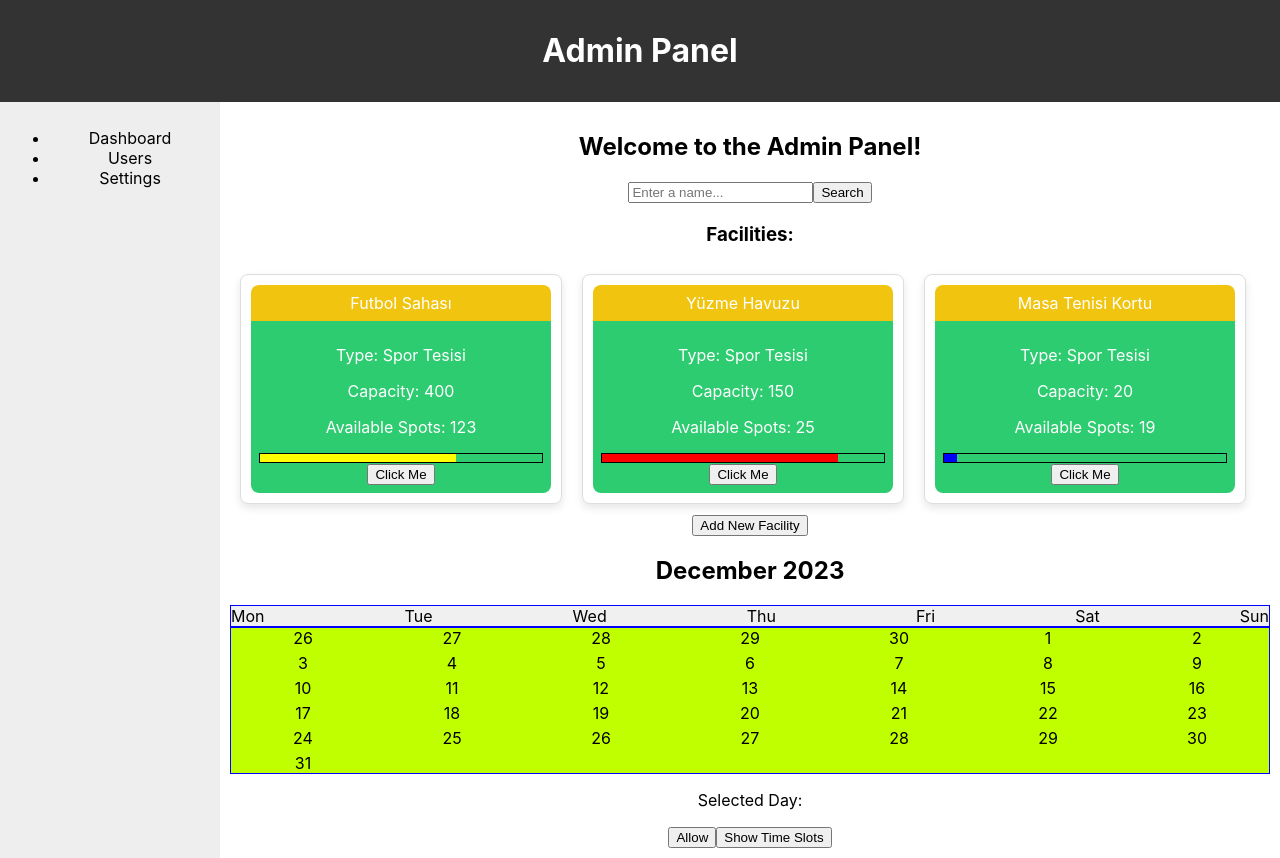
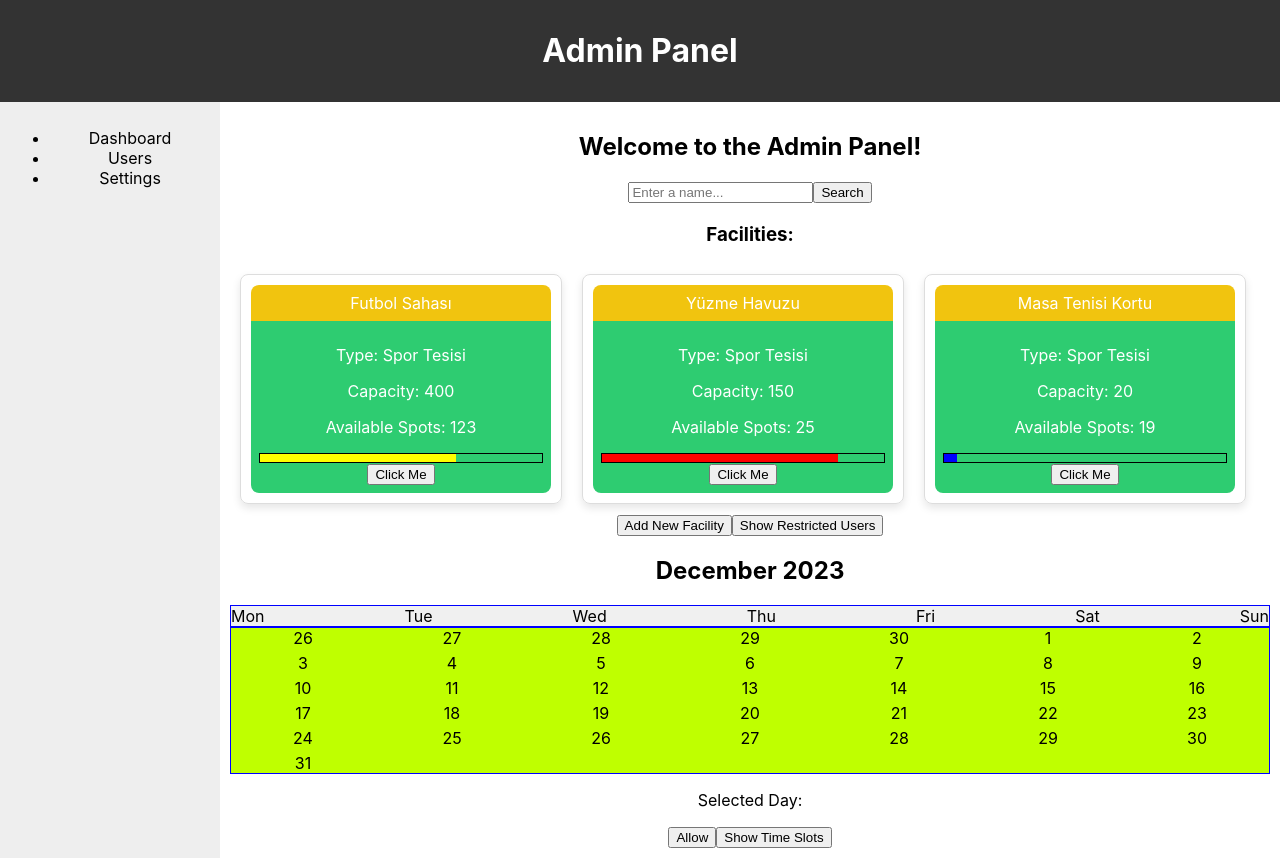
Before and after one commit to SaidtSoykan/ITUFit-Web-App, a React (Create React App) app: page / in a window 1280 px wide. Built offline with nearby package versions, Linux system fonts and the light colour scheme.

Commit message:
Restricted users changed

```diff
--- a/src/components/MainContent.js
+++ b/src/components/MainContent.js
@@ -22,6 +22,7 @@ function MainContent() {
     dimensions: { width: 0, length: 0 },
   });
   const [selectedCardName, setSelectedCardName] = useState(null);
+  const [restrictedUsers, setRestrictedUsers] = useState([]); // Burada tanımlandı
 
   const handleSearch = () => {
     const result = users.find(
@@ -36,8 +37,6 @@ function MainContent() {
       console.log('User not found');
     }
   };
-
-
 
   const handleNewFacilityChange = (e) => {
     const { name, value } = e.target;
@@ -69,6 +68,16 @@ function MainContent() {
   // Fonksiyon, FacilityCard bileşeninden gelen tıklama olayına yanıt olarak çağrılır
   const handleCardClick = (cardName) => {
     setSelectedCardName(cardName);
+  };
+  const showRestrictedUsersList = () => {
+    const restrictedUsers = users.filter((user) => user.restricted);
+
+    if (restrictedUsers.length > 0) {
+      console.log('Restricted Users:', restrictedUsers);
+      setRestrictedUsers(restrictedUsers);
+    } else {
+      console.log('No restricted users found.');
+    }
   };
 
   return (
@@ -160,6 +169,20 @@ function MainContent() {
         </div>
       )}
 
+      {/* Show Restricted Users Butonu */}
+      <button onClick={showRestrictedUsersList}>Show Restricted Users</button>
+
+      {/* Restricted Users Kartları */}
+      {restrictedUsers.length > 0 && (
+        <div className="restricted-users-list">
+          <h3>Restricted Users:</h3>
+          {restrictedUsers.map((restrictedUser, index) => (
+            <UserCard key={index} user={restrictedUser} />
+          ))}
+        </div>
+      )}
+
+
       {/* Takvim */}
       <Calendar></Calendar>
     </main>
```
